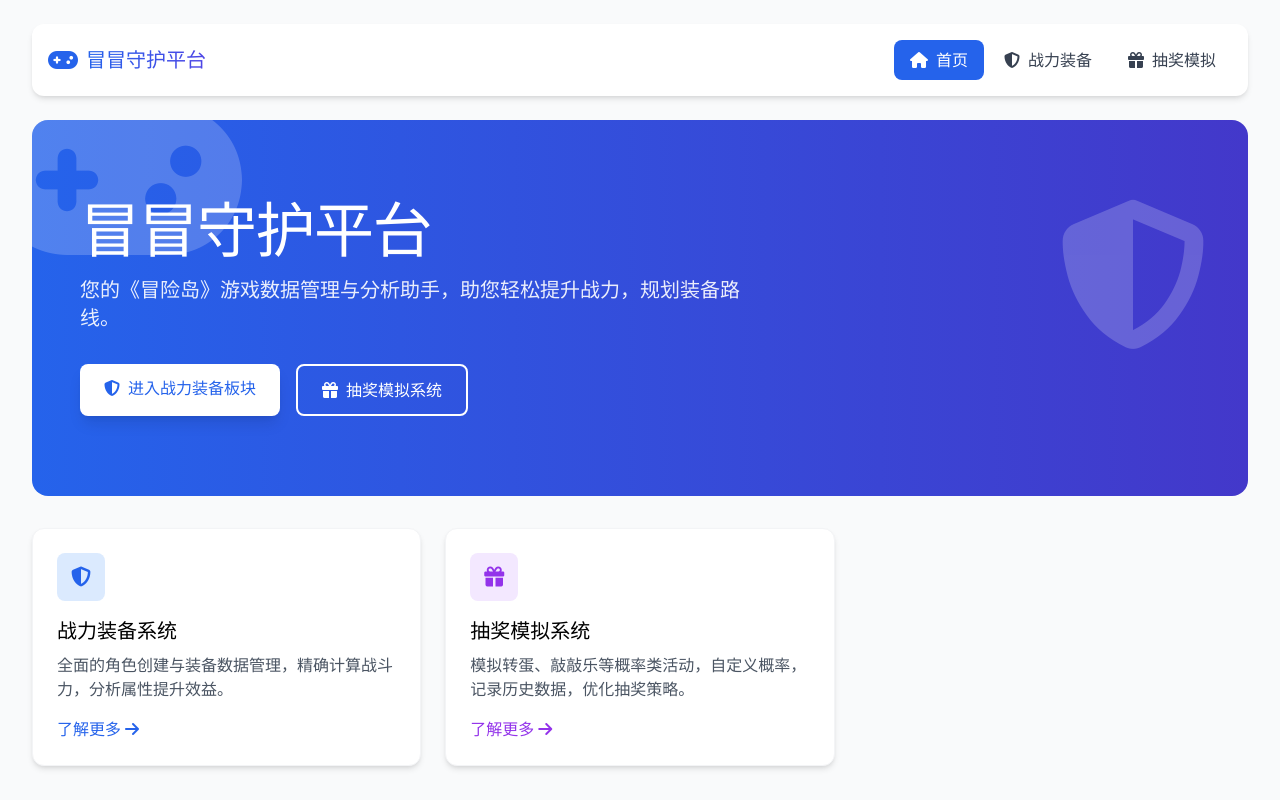
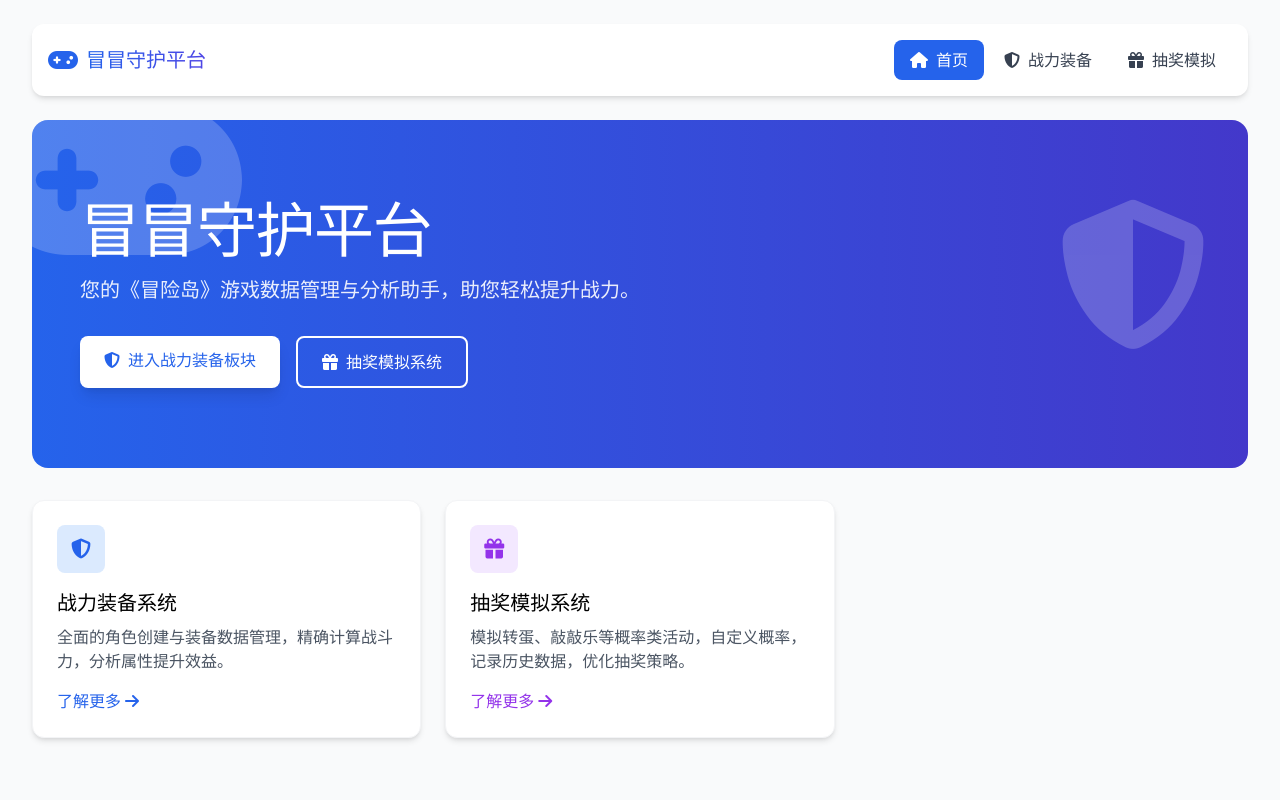
Before and after one commit to mxdplayer/mxdplayer, a React (Vite) app: page / in a window 1280 px wide. Built offline with nearby package versions, Linux system fonts and the light colour scheme.

Commit message:
Update Home.tsx

```diff
--- a/src/pages/Home.tsx
+++ b/src/pages/Home.tsx
@@ -17,7 +17,7 @@ export default function Home() {
                         <h1
                             className="text-4xl font-extrabold tracking-tight sm:text-5xl md:text-6xl mb-4">冒冒守护平台
                                         </h1>
-                        <p className="text-lg sm:text-xl opacity-90 mb-8">您的《冒险岛》游戏数据管理与分析助手，助您轻松提升战力，规划装备路线。
+                        <p className="text-lg sm:text-xl opacity-90 mb-8">您的《冒险岛》游戏数据管理与分析助手，助您轻松提升战力。
                                         </p>
                         <div className="flex flex-col sm:flex-row gap-4">
                             <Link
```
